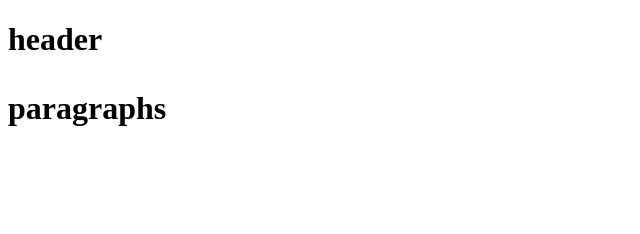
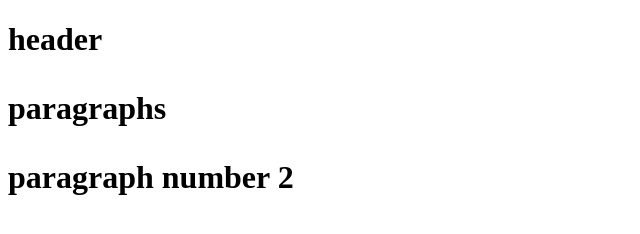
Before and after one commit to pearlpisut/Git-test, a plain HTML site: page index.html in a window 1280 px wide. Shown: the whole page, without its empty margins (0-640 px from the left). Drawn offline with Linux system fonts and the light colour scheme.

Commit message:
learn git check out

```diff
--- a/index.html
+++ b/index.html
@@ -9,5 +9,6 @@
 <body>
     <h1>header</h>
     <p>paragraphs</p>
+    <p>paragraph number 2</p>
 </body>
 </html>
```
